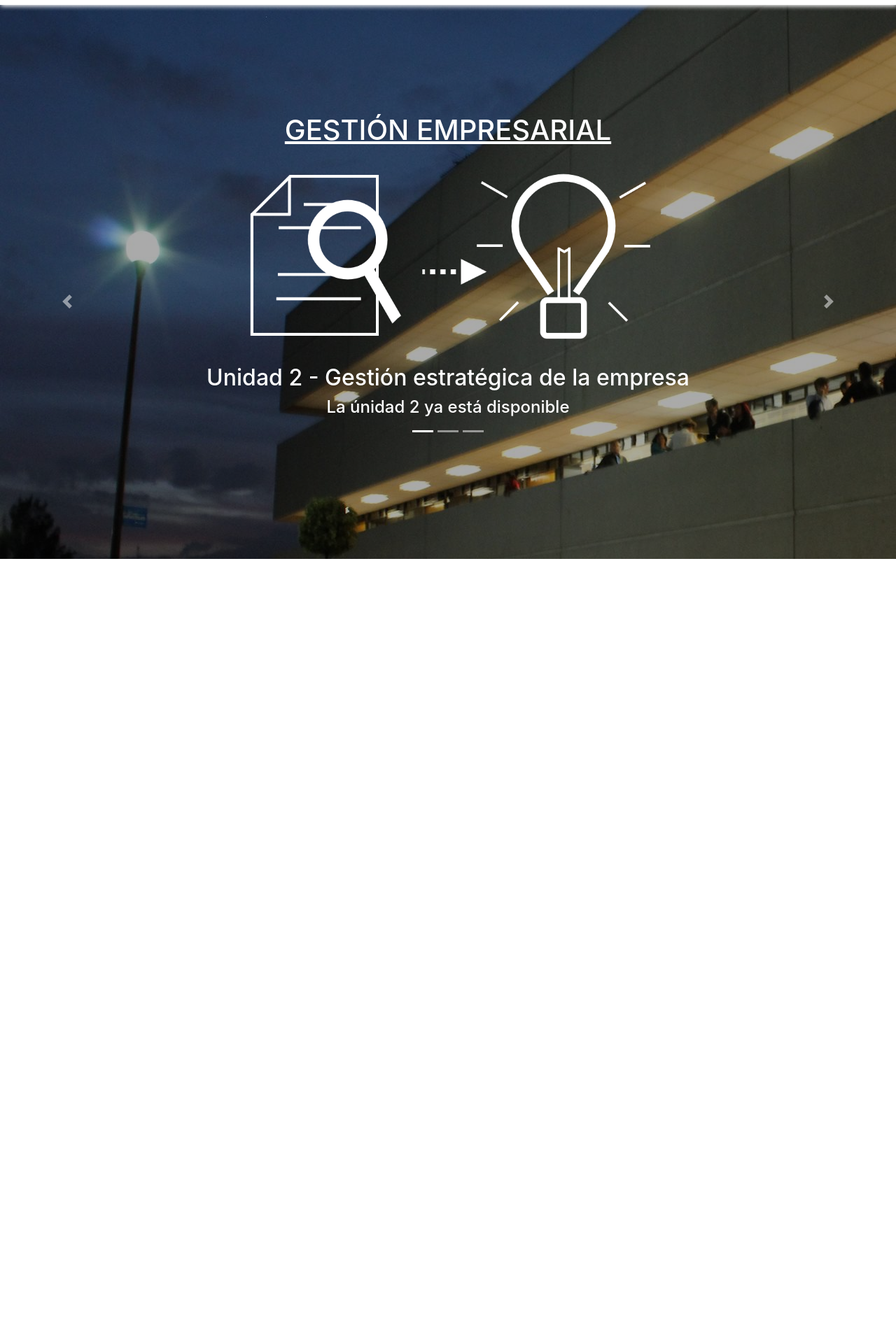
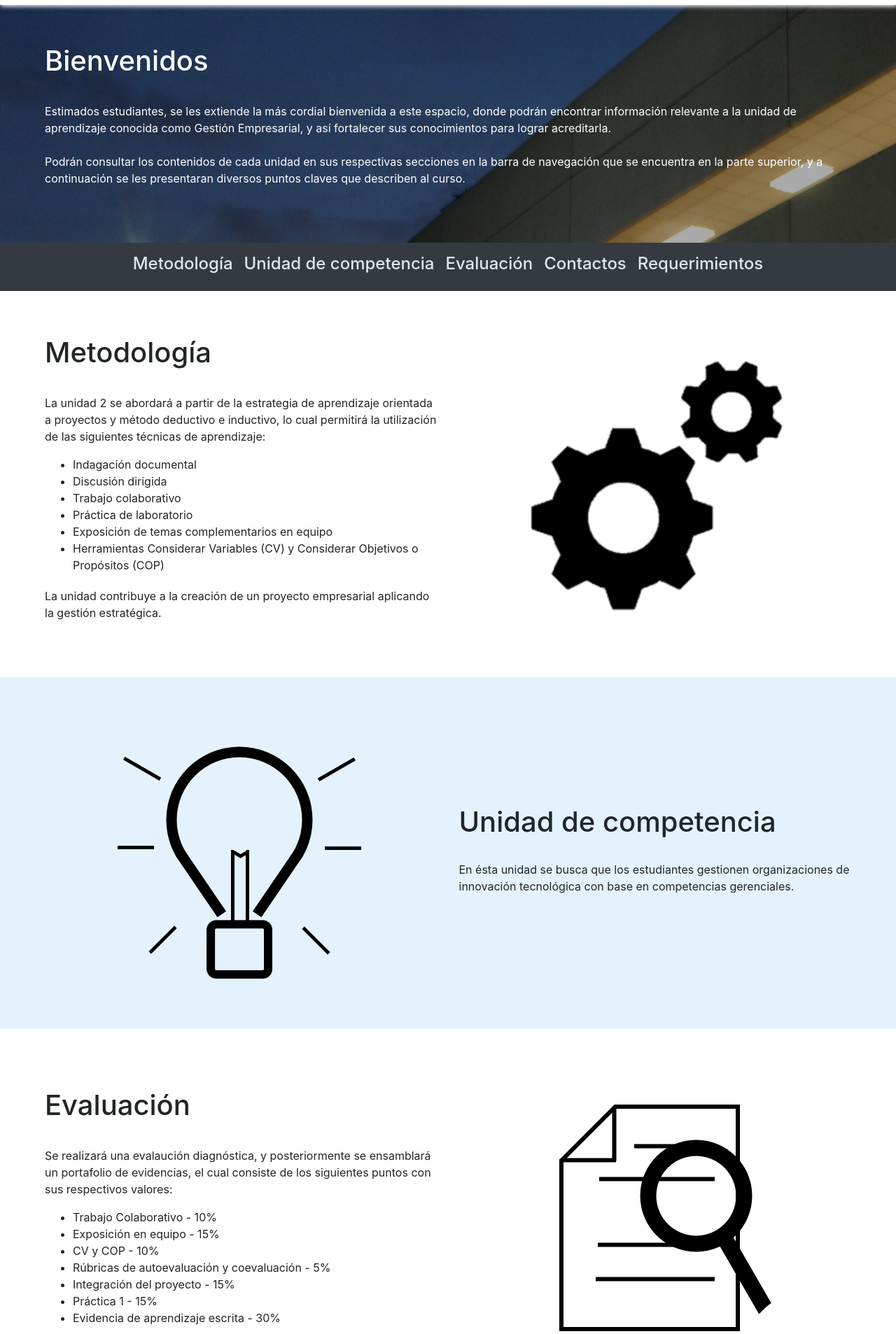
Before and after one commit to JonathanRojas98/rddipn, a Django app: page / in a window 1280 px wide. Shown: the part 49-1956 px from the top of the page at 70% size. Before the commit the page ends 848 px from the top, so only its background shows below. Run offline with Django 3.2, Linux system fonts and the light colour scheme; data that the repository does not hold is empty; some libraries are stand-ins or nearby versions.

Commit message:
Created a new index page

```diff
--- a/gestion/templates/main.html
+++ b/gestion/templates/main.html
@@ -1,60 +1,185 @@
 {% extends 'base.html' %}
 {% load static %}
 {% block content %}
-    <div class="container-fluid min-vh-100 text-white">
-        <div class="d-flex row justify-content-center align-items-center min-vh-100">
-            <div class="d-flex flex-column w-100">
-                <div class="align-self-center pt-2">
-                    <strong><u><h1>GESTIÓN EMPRESARIAL</h1></u></strong>
-                </div>
-                <div id="carouselExampleIndicators" class="carousel slide" data-ride="carousel">
-                    <ol class="carousel-indicators">
-                        <li data-target="#carouselExampleIndicators" data-slide-to="0" class="active"></li>
-                        <li data-target="#carouselExampleIndicators" data-slide-to="1"></li>
-                        <li data-target="#carouselExampleIndicators" data-slide-to="2"></li>
-                    </ol>
-                    <div class="carousel-inner">
-                        <div class="carousel-item active">
-                            <img class="d-block w-50 mx-auto" src="{% static 'main/gestion-estrategica.png'%}" alt="...">
-                            <div class="carousel-caption d-none d-md-block">
-                                <h2>Unidad 2 - Gestión estratégica de la empresa</h2>
-                                <h4>La únidad 2 ya está disponible</h4>
+<div class="container-fluid">
+    <div class="d-flex row p-5 text-white bg-info" id="bienvenida" style="align-items: center;">
+        <div class="p-3 col-sm">
+            <h1 class="pb-4">Bienvenidos</h1>
+            <p class="pt-1">
+                Estimados estudiantes, se les extiende la más cordial bienvenida a este espacio,
+                donde podrán encontrar información relevante a la unidad de aprendizaje conocida como Gestión
+                Empresarial,
+                y así fortalecer sus conocimientos para lograr acreditarla.<br /><br />
+
+                Podrán consultar los contenidos de cada unidad en sus respectivas secciones en la barra de navegación
+                que se encuentra en la parte superior, y a continuación se les presentaran diversos puntos claves que
+                describen al curso.
+
+            </p>
         </div>
     </div>
-                        <div class="carousel-item">
-                            <img class="d-block w-50 mx-auto" src="{% static 'main/proximamente.png'%}" alt="...">
-                            <div class="carousel-caption d-none d-md-block">
-                                <h2>Unidad 3</h2>
-                                <h4>Próximamente</h4>
+
+</div>
+<nav class="navbar navbar-dark bg-dark text-white sticky-top navbar-expand-lg" style="top: 56px;">
+    <button class="navbar-toggler" type="button" data-toggle="collapse" data-target="#navbarSupportedContent"
+        aria-controls="navbarSupportedContent" aria-expanded="false" aria-label="Toggle navigation">
+        <span class="navbar-toggler-icon"></span>
+    </button>
+
+    <div class="collapse navbar-collapse" id="navbarSupportedContent">
+        <ul class="navbar-nav mx-auto">
+            <li class="nav-item">
+                <h4><a class="nav-link" href="#metodologia">Metodología<span class="sr-only">(current)</span></a></h4>
+            </li>
+            <li class="nav-item">
+                <h4><a class="nav-link" href="#ucompetencia">Unidad de competencia<span class="sr-only">(current)</span></a></h4>
+            </li>
+            <li class="nav-item">
+                <h4><a class="nav-link" href="#evaluacion">Evaluaci&oacute;n<span class="sr-only">(current)</span></a></h4>
+            </li>
+            <li class="nav-item">
+                <h4><a class="nav-link" href="#contactos">Contactos<span class="sr-only">(current)</span></a></h4>
+            </li>
+            <li class="nav-item">
+                <h4><a class="nav-link" href="#requerimientos">Requerimientos<span class="sr-only">(current)</span></a></h4>
+            </li>
+        </ul>
+    </div>
+</nav>
+<div class="container-fluid">
+    <div class="starter-template bg-white">
+        <a class="anchor" id="metodologia"></a>
+        <div class="d-flex row p-5" style="align-items: center;">
+            <div class="p-3 col-sm">
+                <h1 class="pb-4">Metodolog&iacute;a</h1>
+                <p class="pt-1">
+                    La unidad 2 se abordará a partir de la estrategia de aprendizaje orientada a proyectos y método
+                    deductivo e inductivo, lo cual permitirá la utilización de las siguientes técnicas de aprendizaje:
+                </p>
+                <ul>
+                    <li>Indagación documental</li>
+                    <li>Discusión dirigida</li>
+                    <li>Trabajo colaborativo</li>
+                    <li>Práctica de laboratorio</li>
+                    <li>Exposición de temas complementarios en equipo</li>
+                    <li>Herramientas Considerar Variables (CV) y Considerar Objetivos o Propósitos (COP)</li>
+                </ul>
+                <p class="pt-1">
+                    La unidad contribuye a la creación de un proyecto empresarial aplicando la gestión estratégica.
+                </p>
+            </div>
+            <div class="p-3 col-sm d-none d-lg-block text-center">
+                <img src="{% static 'main/metodologia.png'%}" class="img-fluid my-auto" alt="Responsive image">
             </div>
         </div>
-                        <div class="carousel-item w-100">
-                            <img class="d-block w-50 mx-auto" src="{% static 'main/proximamente.png'%}" alt="...">
-                            <div class="carousel-caption d-none d-md-block">
-                                <h2>Unidad 3</h2>
-                                <h4>Próximamente</h4>
+        <a class="anchor" id="ucompetencia"></a>
+        <div class="d-flex row p-5" style="align-items: center; background-color: #e3f2fd;">
+
+            <div class="px-3 pt-2 col-sm d-none d-lg-block mx-auto text-center">
+                <img src="{% static 'main/ucompetencia.png'%}" class="img-fluid text-center my-auto" alt="Responsive image">
+            </div>
+            <div class="pr-3 pt-2 col-sm">
+                <h1 class="pb-4">Unidad de competencia</h1>
+                <p>
+                    En ésta unidad se busca que los estudiantes gestionen organizaciones de innovación
+                    tecnol&oacute;gica con base en competencias gerenciales.
+                </p>
             </div>
         </div>
+        <a class="anchor" id="evaluacion"></a>
+        <div class="d-flex row p-5" style="align-items: center;">
+            <div class="p-3 col-sm">
+                <h1 class="pb-4">Evaluaci&oacute;n</h1>
+                <p class="pt-1">
+                    Se realizará una evalaución diagnóstica, y posteriormente se ensamblará un portafolio de evidencias,
+                    el cual consiste de los siguientes puntos con sus respectivos valores:
+                </p>
+                <ul>
+                    <li>Trabajo Colaborativo - 10%</li>
+                    <li>Exposición en equipo - 15%</li>
+                    <li>CV y COP - 10%</li>
+                    <li>Rúbricas de autoevaluación y coevaluación - 5%</li>
+                    <li>Integración del proyecto - 15%</li>
+                    <li>Práctica 1 - 15%</li>
+                    <li>Evidencia de aprendizaje escrita - 30%</li>
+                </ul>
             </div>
-                    <a class="carousel-control-prev" href="#carouselExampleIndicators" role="button" data-slide="prev">
-                        <span class="carousel-control-prev-icon" aria-hidden="true"></span>
-                        <span class="sr-only">Previous</span>
-                    </a>
-                    <a class="carousel-control-next" href="#carouselExampleIndicators" role="button" data-slide="next">
-                        <span class="carousel-control-next-icon" aria-hidden="true"></span>
-                        <span class="sr-only">Next</span>
-                    </a>
+            <div class="p-3 col-sm d-none d-lg-block text-center">
+                <img src="{% static 'main/evaluacion.png'%}" class="img-fluid my-auto" alt="Responsive image">
             </div>
         </div>
+        <a class="anchor" id="contactos"></a>
+        <div class="d-flex row px-5 pt-5 justify-content-center" style="background-color: #e3f2fd;">
+            <h1 class="pb-4">Contactos</h1>
         </div>
+        <div class="d-flex row px-5 pb-5" style="background-color: #e3f2fd;">
+
+            <div class="col-sm justify-content-center text-center ">
+                <h4>Rocio Palacios Solano</h4>
+                <img src="{% static 'main/rocio.png'%}" width="200" class="img-fluid" alt="">
+                <p class="pt-3">
+                    rpalacioss@ipn.mx <br/>
+                    Ext. 52032
+                </p>
+            </div>
+            <div class="col-sm justify-content-center text-center">
+                <h4>Verónica Agustín Dominguez</h4>
+                <img src="{% static 'main/veronica.png'%}" width="200" class="img-fluid" alt="">
+                <p class="pt-3">
+                    vaguistin@ipn.mx <br/>
+                    Ext. 52032
+                </p>
+
+            </div>
+            <div class="col-sm justify-content-center text-center">
+                <h4>Axel Ernesto Moreno Cervantes</h4>
+                <img src="{% static 'main/axel.png'%}" width="200"  class="img-fluid " alt="">
+                <p class="pt-3">
+                    axelernesto@gmail.com <br/>
+                    Ext. 52032
+                </p>
+            </div>
+        </div>
+        <a class="anchor" id="requerimientos"></a>
+        <div class="d-flex row px-5 pt-5 bg-primary text-white" style="align-items: center;">
+            <div class="p-3 col-sm">
+                <h1 class="pb-4">Requerimientos</h1>
+                <p class="pt-1">
+                    Para poder acceder a este recurso, se requiere una computadora o dispositivo móvil con conexión a internet, y un navegador web.
+
+                    Algunos navegadores recomendados son las versiones más recientes de los siguientes:
+                </p>
+                <ul>
+                    <li>Google Chrome</li>
+                    <li>Microsoft Edge</li>
+                    <li>Mozilla Firefox</li>
+                    <li>Opera</li>
+                </ul>
+            </div>
+        </div>
+
+    </div>
+
 </div>
 {% endblock %}
 {% block extra_css%}
 <style>
-    body {
+    #bienvenida {
         height: 100%;
         background: url("{% static 'main/background1.png'%}") !important;
         background-size: auto;
+        background-position: bottom;
+    }
+
+    .navbar-dark .navbar-nav .nav-link {
+        color: rgb(230,230,230);
+    }
+
+    a.anchor {
+        display: block;
+        position: relative;
+        top: -112px;
+        visibility: hidden;
     }
 </style>
 {% endblock%}
```
Lines whose indentation alone changed are shown as unchanged.
